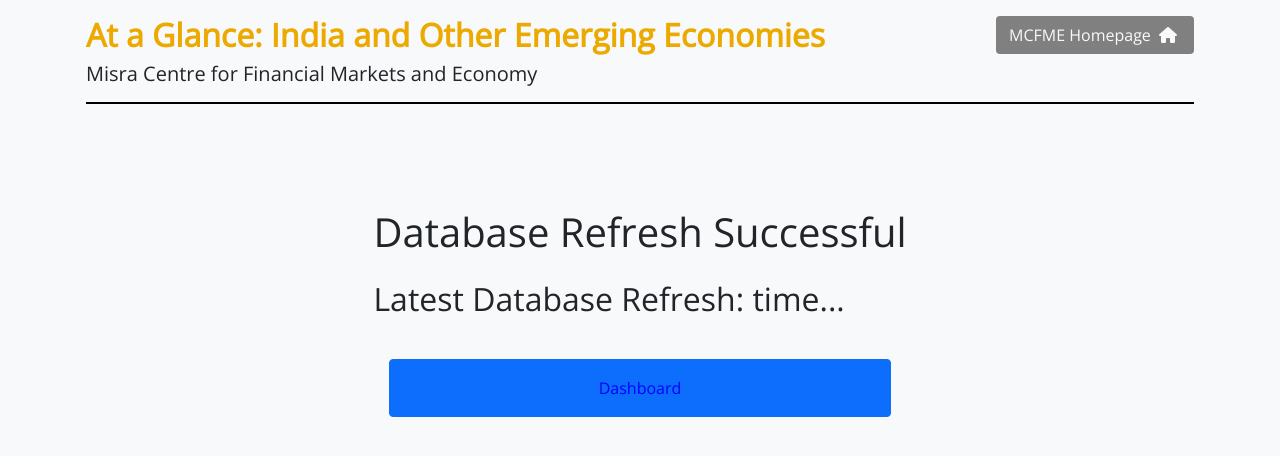
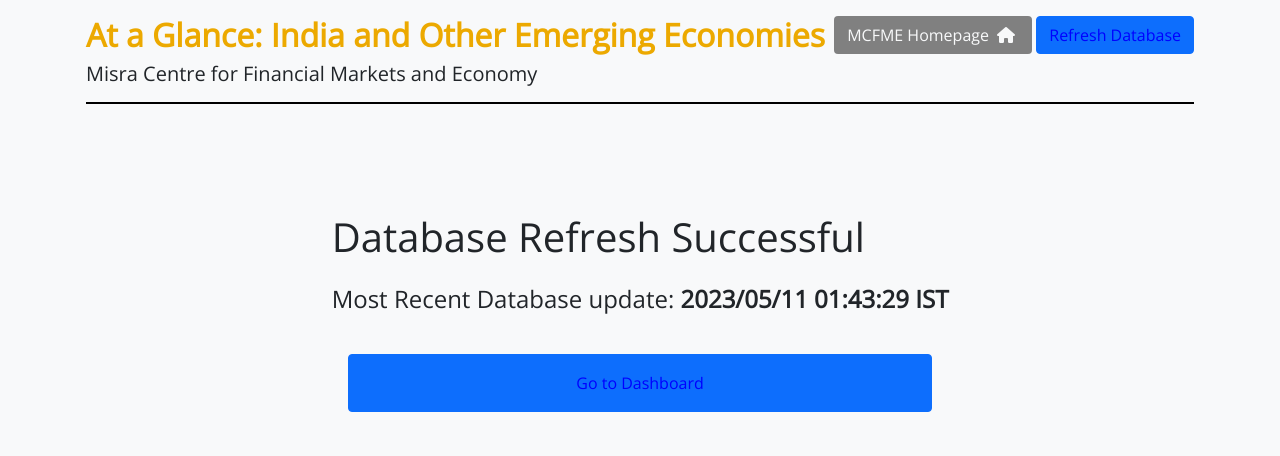
Before and after one commit to raghupatro/emerging-economies, a Django app: page /refreshPage in a window 1280 px wide. Shown: the top 456 px of the page. Run offline with Django 4.2, Linux system fonts and the light colour scheme; data comes from the database, SQL or seed files in the repository; both versions use the stored data as it was after the commit; data that the repository does not hold is empty; some libraries are stand-ins or nearby versions.

Commit message:
added refresh database feature and refactored some code

```diff
--- a/emerging_economies/emer_econ_app/templates/emer_econ_app/errorPage.html
+++ b/emerging_economies/emer_econ_app/templates/emer_econ_app/errorPage.html
@@ -3,7 +3,7 @@
   <div class="d-flex justify-content-center align-items-center h-100">
     <div>
       <h1 class="my-auto d-block">Something Went Wrong...</h1><br>
-      <a class=" retry-button btn btn-primary p-3 m-3 d-block" href="{% url 'dashboard' %}" role="button">Try Again</a>
+      <a class=" retry-button btn btn-primary p-3 m-3 d-block" href="{% url 'dashboard' %}" role="button">Go to Dashboard</a>
     </div>
   </div>
 </div>
--- a/emerging_economies/emer_econ_app/templates/emer_econ_app/header.html
+++ b/emerging_economies/emer_econ_app/templates/emer_econ_app/header.html
@@ -47,6 +47,7 @@
         <div class="text-end">
           <a class="btn text-light fw-light" style="background-color:rgb(128,128,128);" target="_blank" href="https://www.iima.ac.in/faculty-research/centers/Misra-Centre-for-Financial-Markets-and-Economy"><span
             class="d-lg-inline d-none">MCFME Homepage </span><i class="fa fa-home mx-1"></i></a>
+            <a class="btn btn-primary" href="/refreshPage" role="button">Refresh Database</a>
           </div>
         </div>
         <div class="d-flex justify-content-between align-items-center d-md-none" style="border-bottom: 2px solid black;">
@@ -57,6 +58,7 @@
             <div class="text-end">
               <a class="text-dark fw-light" target="_blank" href="https://www.iima.ac.in/web/areas-and-centres/research-centres/misra-centre-for-financial-markets-and-economy/"><span
                 class="d-lg-inline d-none">MCFME Homepage </span><i class="fa fa-home mx-1"></i></a>
+              <a class="btn btn-primary" href="/refreshPage" role="button">Refresh Database</a>
         </div>
       </div>
   </div>
@@ -65,7 +67,6 @@
 
   <script>
     var mybutton = document.getElementById("myBtn");
-
     window.onscroll = function () { scrollFunction() };
 
     function scrollFunction() {
@@ -80,6 +81,7 @@
       document.body.scrollTop = 0;
       document.documentElement.scrollTop = 0;
     }
+
   </script>
 
 </body>
--- a/emerging_economies/emer_econ_app/templates/emer_econ_app/refreshPage.html
+++ b/emerging_economies/emer_econ_app/templates/emer_econ_app/refreshPage.html
@@ -2,9 +2,9 @@
 <div id="error" class="p-3" style="height:50vh;width:100vw;">
   <div class="d-flex justify-content-center align-items-center h-100">
     <div>
-      <h1 class="my-auto d-block">Database Refresh Successful</h1><br>
-      <h2 class="my-auto d-block">Latest Database Refresh: time...</h2><br>
-      <a class=" button btn btn-primary p-3 m-3 d-block" href="{% url 'dashboard' %}" role="button">Dashboard</a>
+      <h1 class="my-auto">Database Refresh Successful</h1><br>
+      <h4 class="my-auto d-block">Most Recent Database update: <strong id="last-refresh-time"></strong></h4><br>
+      <a class=" button btn btn-primary p-3 m-3 d-block" href="{% url 'dashboard' %}" role="button">Go to Dashboard</a>
     </div>
   </div>
 </div>
@@ -13,7 +13,7 @@
     $.ajax({
       url: "/refreshDatabase",
       success: function (result) {
-
+        document.getElementById('last-refresh-time').innerHTML=result
         var preloader = document.getElementById("loading");
         setInterval(() => {
           preloader.style.display = "none";
@@ -27,7 +27,5 @@
       },
     });
   });
-    var preloader = document.getElementById("loading");
-    preloader.style.display = "none";
 </script>
 {% endblock content %}
--- a/emerging_economies/emer_econ_app/urls.py
+++ b/emerging_economies/emer_econ_app/urls.py
@@ -4,7 +4,6 @@
     path('',views.dashboard,name="dashboard"),
     path('errorPage',views.errorPage,name="errorPage"),
     path('data',views.data,name="data"),
-    path('showDatabase',views.showDatabase,name="showDatabase"),
     path('refreshPage',views.refreshPage,name="refreshPage"),
     path('refreshDatabase',views.refreshDatabase,name="refreshDatabase"),
 ]
--- a/emerging_economies/emer_econ_app/views.py
+++ b/emerging_economies/emer_econ_app/views.py
@@ -8,6 +8,7 @@
 from urllib3 import HTTPResponse
 from .models import Database
 
+#function to fetch and clean data from IMF API
 def imfAPI(database, frequency, countries, indicators, startPeriod, endPeriod):
     url = 'http://dataservices.imf.org/REST/SDMX_JSON.svc/CompactData/'+database+'/' + \
         frequency+'.'+countries+'.'+indicators + \
@@ -16,9 +17,6 @@
     responseIMF = requests.get(url).json()
     jsonData = responseIMF
     series = jsonData['CompactData']['DataSet']['Series']
-    # if(database=="FAS" and indicators=="FCLODCG_GDP_PT"):
-    #     with open('datax.json', 'w') as jsonfile:
-    #         json.dump(series, jsonfile)
     extData = []
     for s in series:
         newSeries = []
@@ -34,11 +32,9 @@
         newSeries.append(dict(
             {"countryCode": countryCode, "indicatorCode": indicatorCode, "timeSeries": timeSeries}))
         extData.append(newSeries)
-    # with open('data.json', 'w') as jsonfile:
-    #     json.dump(series, jsonfile)
-
     return extData #returns a python list
 
+#function to fetch and clean data from World Bank API
 def wbAPI(database, frequency, countries, indicators, startPeriod, endPeriod):
     url = "http://api.worldbank.org/"+database+"/country/"+countries+"/indicator/"+indicators + \
         "?format=json"+"&date="+startPeriod+":"+endPeriod + \
@@ -52,10 +48,9 @@
                 {"countryCode": s["countryiso3code"], "indicatorCode": s["indicator"]["id"], "time": s["date"], "value": s["value"]}))
         except KeyError:
             pass
-    # with open('data.json', 'w') as jsonfile:
-    #     json.dump(extData, jsonfile)
     return extData#returns a python list
 
+#function to insert dummy data into Django's database, if it is empty
 def insertDummyDataintoDatabase():
     if(len(Database.objects.all())==0):
         datetime_india = datetime.now(pytz.timezone('Asia/Kolkata'))
@@ -63,12 +58,9 @@
         dummy_data = Database(database=data, database_refresh_date=datetime_india)
         dummy_data.save()
 
-def showDatabase(request):
-    insertDummyDataintoDatabase()
-    database = Database.objects.all()[0].database
-    response = json.dumps(database)
-    return JsonResponse(response, safe=False)
-
+#function to refresh Django's database by fetching data from the APIs
+#called upon loading of refreshPage
+#returns most recent database update time
 def refreshDatabase(request):
     currentYear = date.today().year
 
@@ -101,7 +93,7 @@
     extDataJson17 = json.dumps(extData17)
 
 
-    #creates a dict
+    #create a dict
     extResponse = {
         'extDataJson1': extDataJson1,
         'extDataJson4': extDataJson4,
@@ -127,23 +119,24 @@
     database.database = response
     database.save()
 
-    return HttpResponse("database refreshed")
+    #format the data into proper format, and convert into a string
+    response = database.database_refresh_date.strftime('%Y/%m/%d %H:%M:%S %Z')
+    return HttpResponse(response)
 
-
-
+#function to send data from Django's database
+#called upon loading of the dashboard
 def data(request):
     database = Database.objects.all()[0].database
     return JsonResponse(database, safe=False)
 
-def lastDatabaseRefreshDate(request):
-    latest_refresh_date = Database.objects.all()[0].database_refresh_date
-    return HttpResponse(latest_refresh_date)
-
+#view to load the dashboard
 def dashboard(request):
     return render(request, 'emer_econ_app/dashboard.html', {"activeHome": "active"})
 
+#view to load the refreshPage
 def refreshPage(request):
     return render(request, 'emer_econ_app/refreshPage.html', {})
 
+#view to load the errorPage
 def errorPage(request):
     return render(request, 'emer_econ_app/errorPage.html', {})
```
Also changed, not shown: emerging_economies/db.sqlite3. Lines whose indentation alone changed are shown as unchanged.
